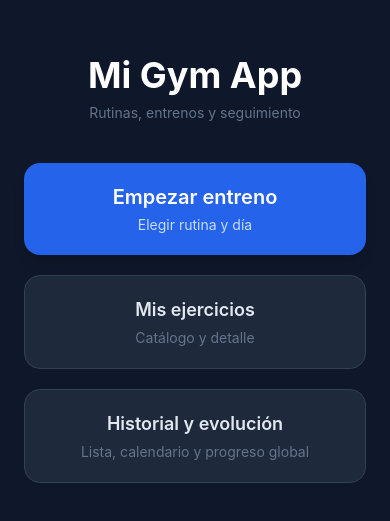
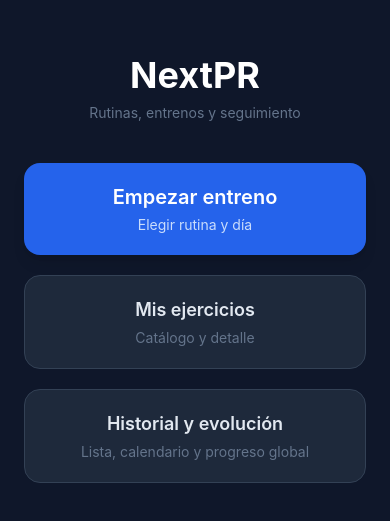
Before and after one commit to Martingago/app-marcas-gymnasio, a React Native app: screen / in a window 390 px wide. Shown: the part 153-674 px from the top of the page. Built offline with nearby package versions, Linux system fonts and the light colour scheme; what expo-sqlite would draw is missing.

Commit message:
Update navigation logic in RoutineDayPickerScreen to conditionally navigate to WorkoutSession or RoutineDayPreview based on workout status. Rename app and HomeScreen title from "mi-gym-app" to "NextPR" for branding consistency.

```diff
--- a/app.json
+++ b/app.json
@@ -1,6 +1,6 @@
 {
   "expo": {
-    "name": "mi-gym-app",
+    "name": "NextPR",
     "slug": "mi-gym-app",
     "version": "1.0.0",
     "orientation": "portrait",
--- a/src/navigation/HomeScreen.tsx
+++ b/src/navigation/HomeScreen.tsx
@@ -10,7 +10,7 @@ export default function HomeScreen({ navigation }: Props) {
   return (
     <SafeAreaView edges={["top", "left", "right"]} className="flex-1 bg-slate-900">
       <View className="flex-1 px-6 justify-center">
-        <Text className="text-white text-4xl font-bold mb-2 text-center">Mi Gym App</Text>
+        <Text className="text-white text-4xl font-bold mb-2 text-center">NextPR</Text>
         <Text className="text-slate-500 text-center text-sm mb-10">Rutinas, entrenos y seguimiento</Text>
 
         <View className="gap-5">
--- a/src/screens/RoutineDayPickerScreen.tsx
+++ b/src/screens/RoutineDayPickerScreen.tsx
@@ -90,14 +90,23 @@ export default function RoutineDayPickerScreen({ navigation, route }: Props) {
                       ? "bg-emerald-900/40 border-emerald-500/50"
                       : "bg-slate-800 border-slate-700"
                 }`}
-                onPress={() =>
+                onPress={() => {
+                  if (esEnCurso) {
+                    navigation.navigate("WorkoutSession", {
+                      rutinaId,
+                      rutinaDiaId: item.id,
+                      nombreRutina,
+                      nombreDia: item.nombre,
+                    });
+                  } else {
                     navigation.navigate("RoutineDayPreview", {
                       rutinaId,
                       rutinaDiaId: item.id,
                       nombreRutina,
                       nombreDia: item.nombre,
-                  })
+                    });
                   }
+                }}
               >
                 <View className="flex-row justify-between items-center flex-wrap gap-2">
                   <Text className="text-white text-lg font-bold flex-shrink">{item.nombre}</Text>
```
Lines whose indentation alone changed are shown as unchanged.
